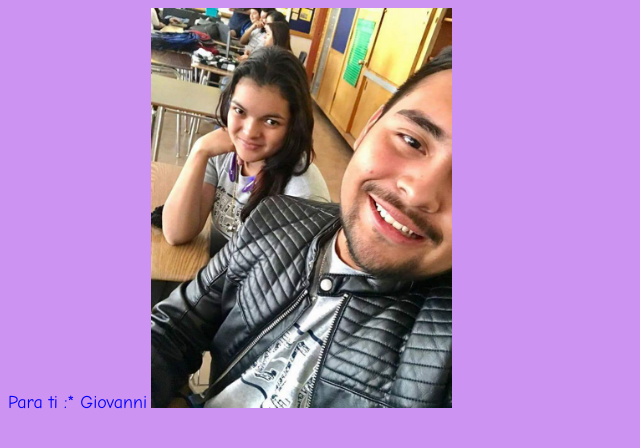
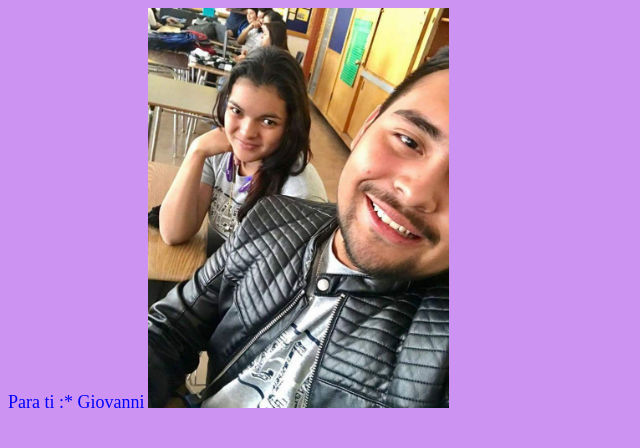
Before and after one commit to AlejandraXD/Github, a plain HTML site: page index.html in a window 1280 px wide. Shown: the whole page, without its empty margins (0-640 px from the left). Drawn offline with Linux system fonts and the light colour scheme.

Commit message:
etdafvrds

```diff
--- a/index.html
+++ b/index.html
@@ -6,7 +6,7 @@ href="style.css">
 </head>
 <body>
 <body bgcolor="#cc93f2">
-<font color="blue" size="4" face="Comic Sans MS, Arial, MS Sans Serif"> Para ti :* Giovanni</font>
+<font color="blue" size="4" face="oblique bold 120% cursive"> Para ti :* Giovanni</font>
 <img src="FB_IMG_1493225346703.jpg" alt=Mi amigo.">
 <font color="blue" size="4" face="Comic Sans MS, Arial, MS Sans Serif">
 </body>
```
